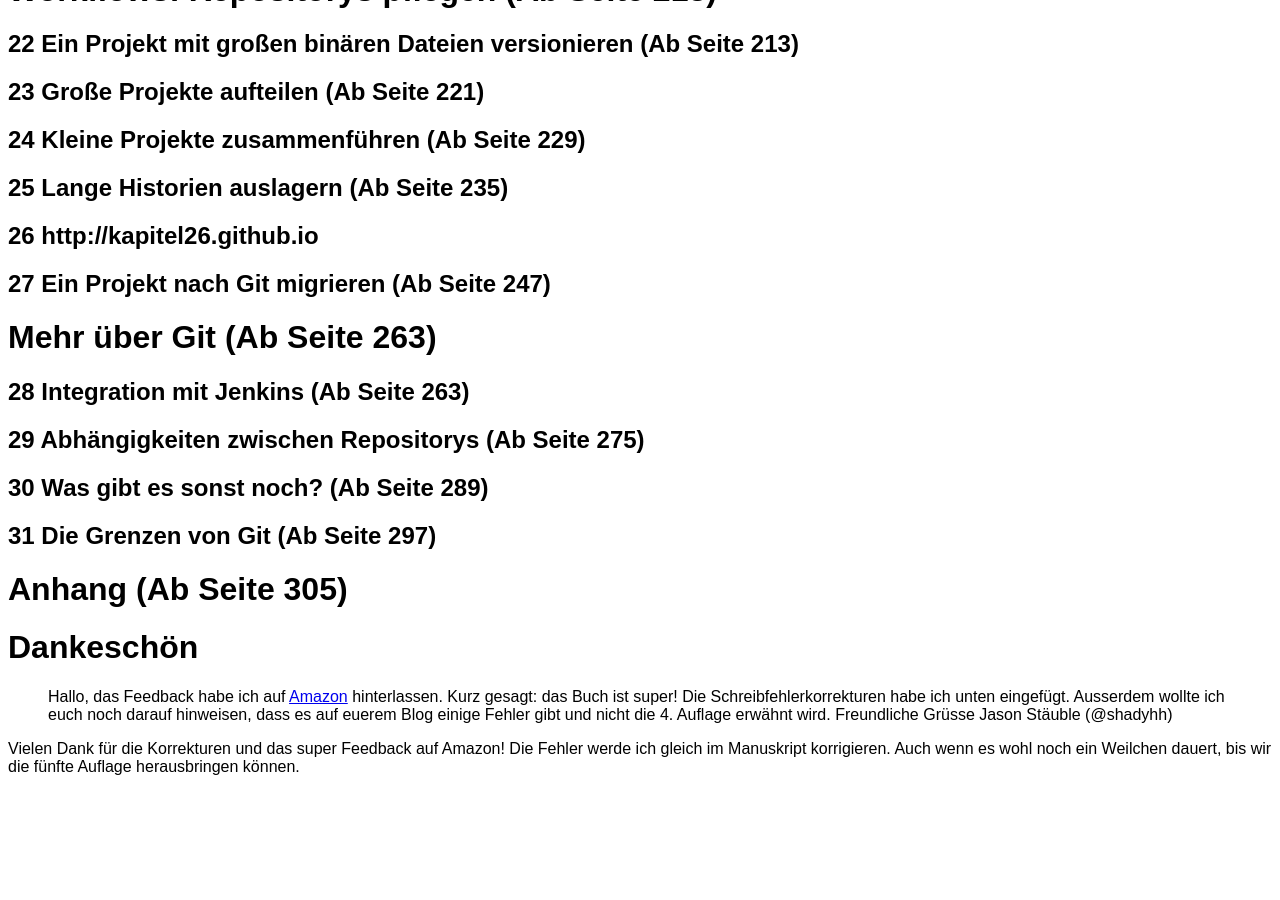
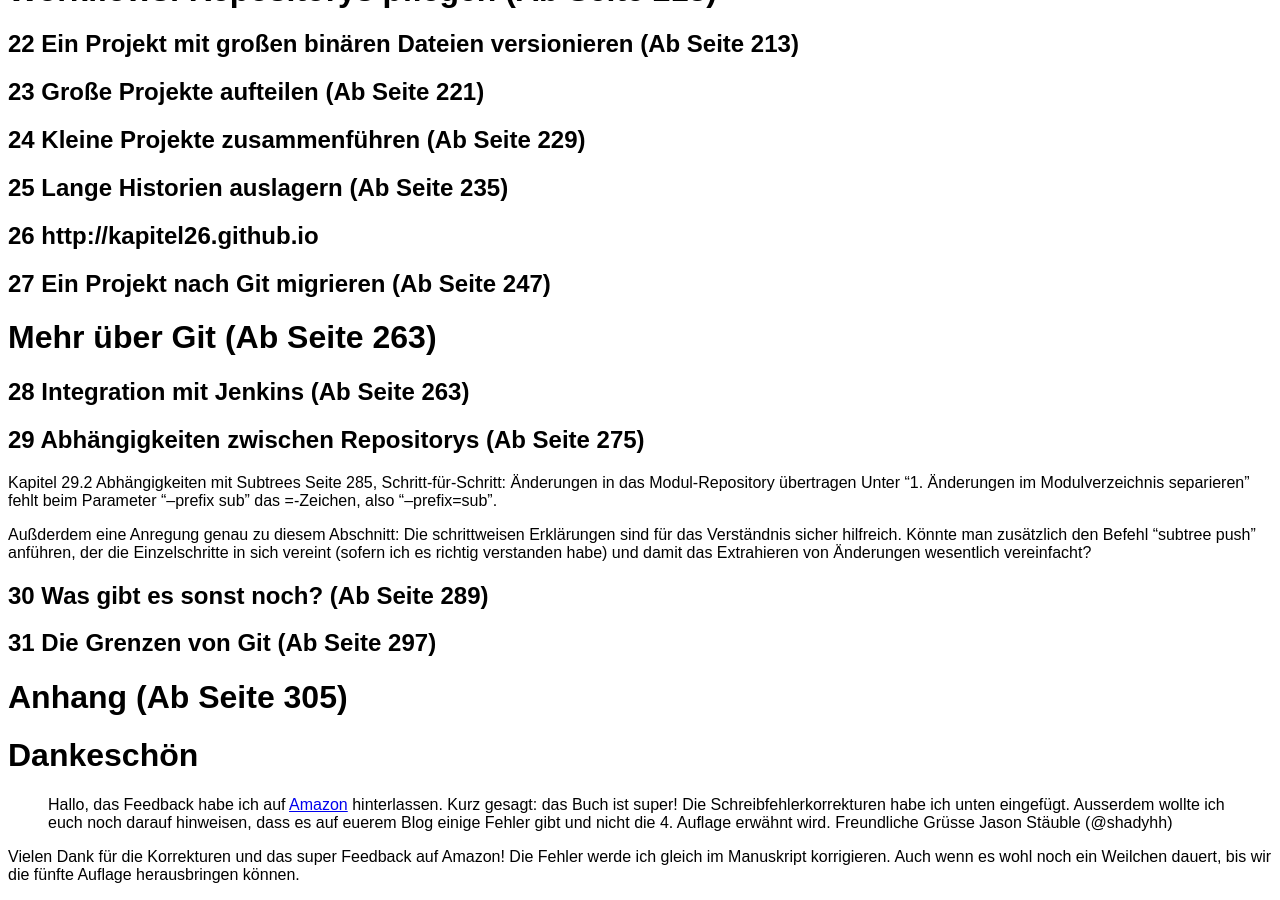
Before and after one commit to kapitel26/gitbuch-feedback, a Jekyll site: the page built from feedback-git-buch-auflage-4.md, in a window 1280 px wide and 900 px high, scrolled down 1987 px. Built offline with Jekyll 4.4.1, drawn with Linux system fonts in a browser that asks for light colours; before the commit the page ends 2779 px from its top, so only the background shows below that.

Commit message:
Korrektur und Anregung zu Kapitel 29: ... subtree
Seite 285: Druckfehler & subtree push

```diff
--- a/feedback-git-buch-auflage-4.md
+++ b/feedback-git-buch-auflage-4.md
@@ -101,6 +101,12 @@ Seite 208, Fussnote: Wenn es aber zu ~~Nachbearbeiten~~ **Nachbearbeitungen** be
 
 ## 29 Abhängigkeiten zwischen Repositorys (Ab Seite 275)
 
+Kapitel 29.2 Abhängigkeiten mit Subtrees
+Seite 285, Schritt-für-Schritt: Änderungen in das Modul-Repository übertragen
+Unter "1. Änderungen im Modulverzeichnis separieren" fehlt beim Parameter "--prefix sub" das =-Zeichen, also "--prefix=sub".
+
+Außderdem eine Anregung genau zu diesem Abschnitt: Die schrittweisen Erklärungen sind für das Verständnis sicher hilfreich. Könnte man zusätzlich den Befehl "subtree push" anführen, der die Einzelschritte in sich vereint (sofern ich es richtig verstanden habe) und damit das Extrahieren von Änderungen wesentlich vereinfacht?
+
 ## 30 Was gibt es sonst noch? (Ab Seite 289)
 
 ## 31 Die Grenzen von Git (Ab Seite 297)
```
